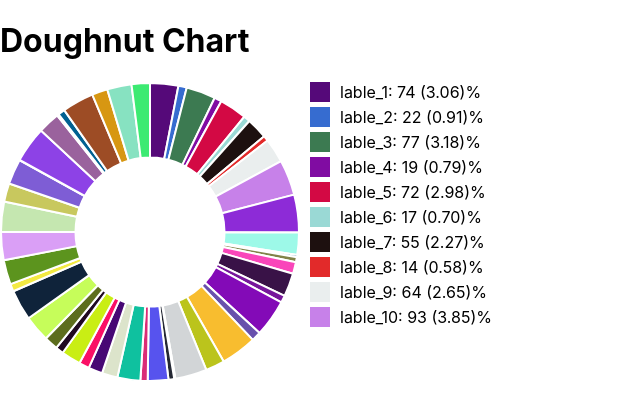
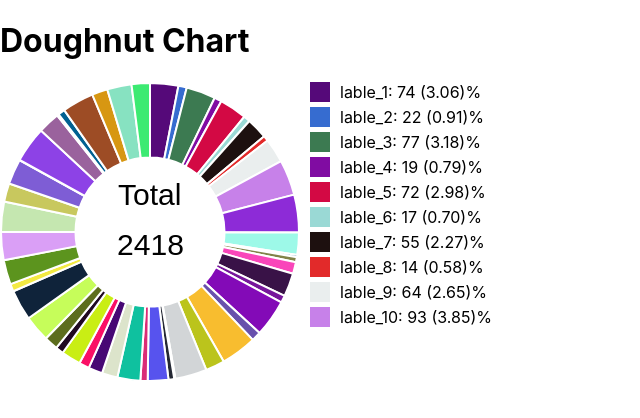
Before and after one commit to Narsinhs/dougnut-chart, a React (Create React App) app: page / in a window 1280 px wide. Shown: the top 418 px of the page, without its empty margins (0-640 px from the left). Built offline with nearby package versions, Linux system fonts and the light colour scheme.

Commit message:
total count added in chart center

```diff
--- a/src/App.js
+++ b/src/App.js
@@ -17,7 +17,39 @@ function App() {
           <Doughnut
             ref={myChart}
             data={data}
-            plugins={[htmlLegendPlugin]}
+            plugins={[htmlLegendPlugin, {
+              beforeDraw(chart) {
+                var width = chart.width,
+                  height = chart.height,
+                  ctx = chart.ctx;
+                ctx.restore();
+                var fontSize = (height / 160).toFixed(2);
+                ctx.font = fontSize + "em sans-serif";
+                ctx.textBaseline = "top";
+                let chartData = myChart.current._metasets[0]._parsed;
+                let legends = myChart.current.legend.legendItems;
+                let totalCount = 0;
+                for (let i = 0; i < legends.length; i++) {
+                  if (!legends[i].hidden) {
+                    totalCount += chartData[i];
+                  } else {
+                    let element = document.getElementById(`label-${i}`);
+                    if (element) {
+                      element.innerText = `${legends[i].text}: ${chartData[i]} (0%)`;
+                    }
+                  }
+                }
+                var text = totalCount === 0 ? calculateTotal() : totalCount;
+                var textX = Math.round((width - ctx.measureText(text).width) / 2);
+                var textY = height / 2;
+                var text2 = 'Total';
+                var text2X = Math.round((width - ctx.measureText(text2).width) / 2);
+                var text2Y = height / 3;
+                ctx.fillText(text, textX, textY);
+                ctx.fillText(text2, text2X, text2Y);
+                ctx.save();
+              }
+            }]}
             options={{
               plugins: {
                 htmlLegend: {
--- a/src/helper.js
+++ b/src/helper.js
@@ -97,7 +97,7 @@ export const htmlLegendPlugin = {
           }
         }
       }
-      let percentage = count === 0 ?
+      let percentage = totalCount === 0 ?
         ((100 * (chartData[item.index] || 0)) / totalCalculate).toFixed(2) :
         ((100 * (chartData[item.index] || 0)) / totalCount).toFixed(2)
       text = document.createTextNode(`${item.text}: ${chartData[item.index]} (${percentage})%`)
```
